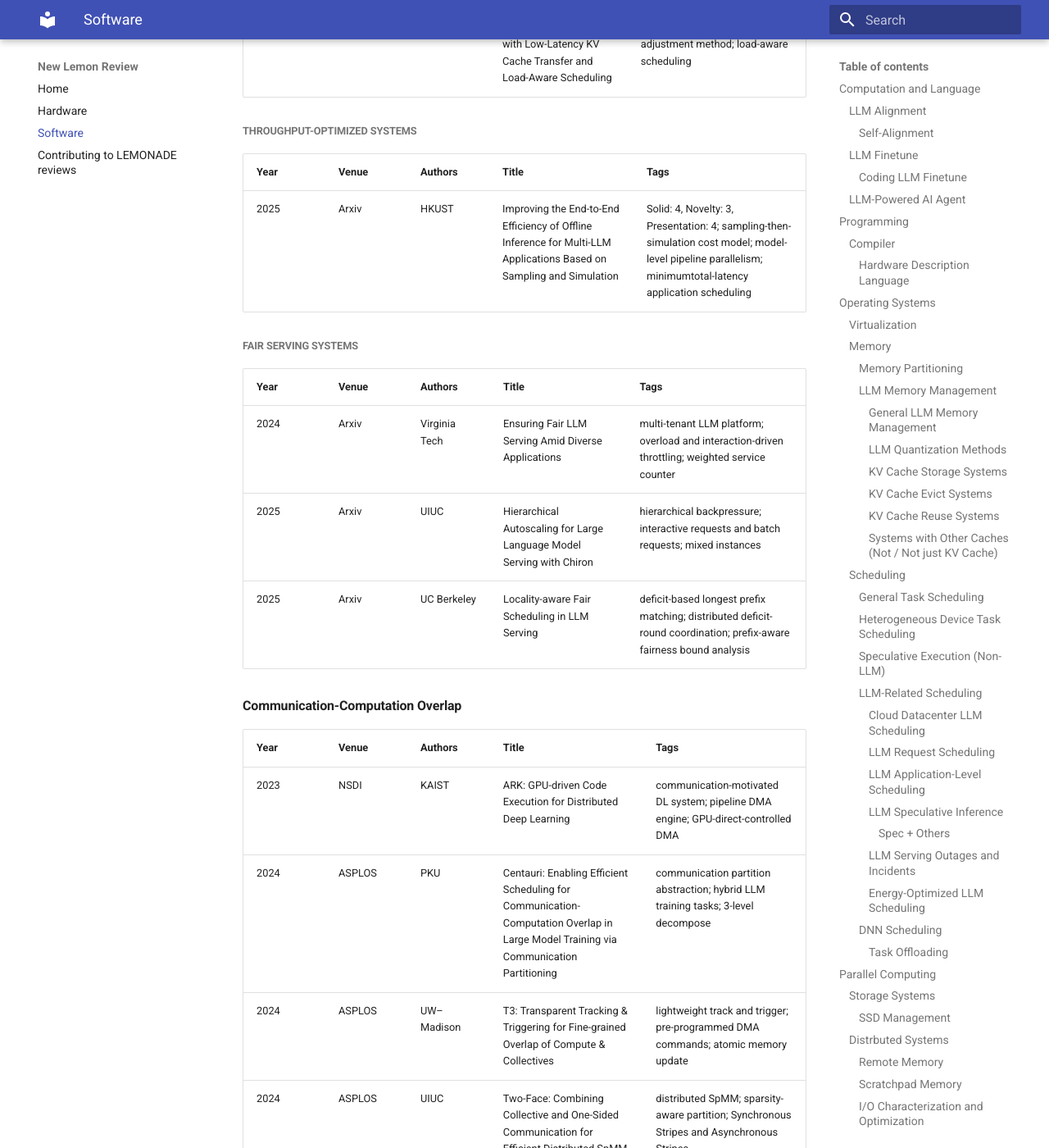
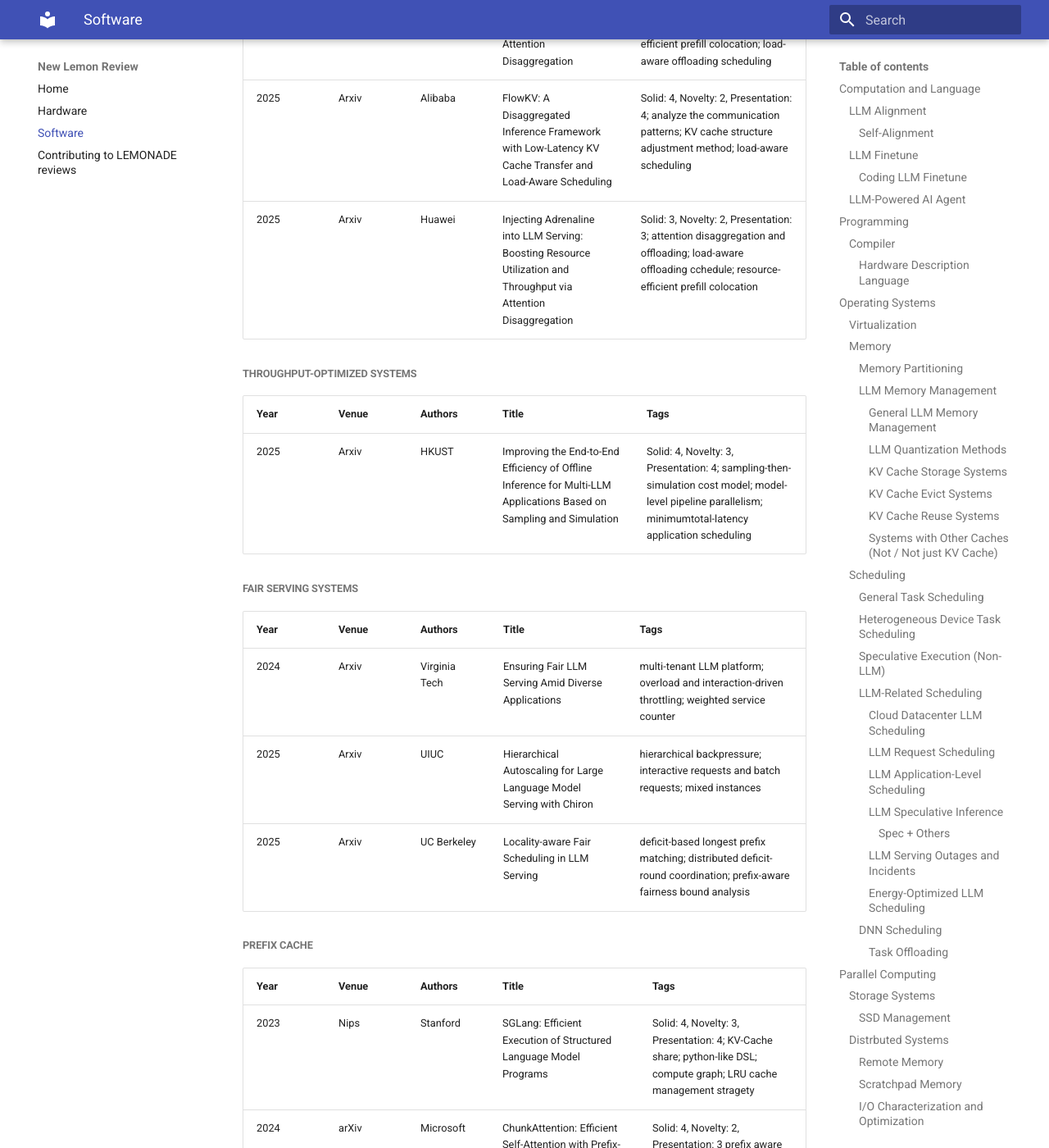
Before and after one commit to pku-lemonade/review, an MkDocs documentation site: the page built from docs/Software.md, in a window 1280 px wide and 1400 px high, scrolled down 21052 px. Shown: the whole window at 82% size. Built offline with MkDocs 1.6.1 and Material for MkDocs 9.7.7, drawn with Linux system fonts in a browser that asks for light colours; some of the changed text lies outside the part shown.

Commit message:
Add papers about prefix cache, pd disgrate and tensor execution optimization (#55)
* Add papers about prefix cache && PD

* Add papres about tensor execution optimization

* delete the same paper with feiyang

---------

Co-authored-by: Youwei Zhuo <youwei@pku.edu.cn>

```diff
--- a/docs/Software.md
+++ b/docs/Software.md
@@ -285,6 +285,7 @@
 | 2025 | ArXiv | UIUC | HyGen: Efficient LLM Serving via Elastic Online-Offline Request Co-location | online-offline request co-location; interference-aware profiler; latency predictor; adaptive scheduler |
 | 2025 | Arxiv | PKU | Memory Offloading for Large Language Model Inference with Latency SLO Guarantees | effectively captures the tension between meeting SLOs and maximizing host memory usage; dynamic offloading interval; per-bus coordinator |
 | 2025 | Arxiv | Huawei | Hybrid Offline-online Scheduling Method for Large Language Model Inference Optimization | hybrid offline-online scheduling; preemptive scheduling for hardware utilization; lagrangian method for cost efficiency evaluation |
+| 2025 | FAST | THU | Mooncake: Trading More Storage for Less Computation — A KVCache-centric Architecture for Serving LLM Chatbot | Solid: 4, Novelty: 2, Presentation: 3; PD-disaggregate system; kv-cache centered; global kv-cache pool; dynamic SLO scheduler; paged KV-Cache storage |
 
 ##### Surveys
 
@@ -382,6 +383,7 @@
 | 2025 | Arxiv | ByteDance | KVDirect: Distributed Disaggregated LLM Inference | tensor-centric communication mechanism; pull-based KV cache transfer; dynamic GPU resource scheduling via RDMA |
 | 2025 | Arxiv | SYSU | Injecting Adrenaline into LLM Serving: Boosting Resource Utilization and Throughput via Attention Disaggregation | Solid: 4, Novelty: 3, Presentation: 4; attention disaggregation and offloading mechanism; low-latency decoding synchronization; resource-efficient prefill colocation; load-aware offloading scheduling |
 | 2025 | Arxiv | Alibaba | FlowKV: A Disaggregated Inference Framework with Low-Latency KV Cache Transfer and Load-Aware Scheduling | Solid: 4, Novelty: 2, Presentation: 4; analyze the communication patterns; KV cache structure adjustment method; load-aware scheduling |
+| 2025 | Arxiv | Huawei | Injecting Adrenaline into LLM Serving: Boosting Resource Utilization and Throughput via Attention Disaggregation | Solid: 3, Novelty: 2, Presentation: 3; attention disaggregation and offloading; load-aware offloading cchedule; resource-efficient prefill colocation |
 
 ##### Throughput-Optimized Systems
 
@@ -397,6 +399,13 @@
 | 2025 | Arxiv | UIUC | Hierarchical Autoscaling for Large Language Model Serving with Chiron | hierarchical backpressure; interactive requests and batch requests; mixed instances |
 | 2025 | Arxiv | UC Berkeley | Locality-aware Fair Scheduling in LLM Serving | deficit-based longest prefix matching; distributed deficit-round coordination; prefix-aware fairness bound analysis |
 
+##### Prefix Cache
+
+| Year | Venue | Authors | Title | Tags |
+|-|-|-|-|-|
+| 2023 | Nips  | Stanford  | SGLang: Efficient Execution of Structured Language Model Programs | Solid: 4, Novelty: 3, Presentation: 4; KV-Cache share; python-like DSL; compute graph; LRU cache management stragety |
+| 2024 | arXiv | Microsoft | ChunkAttention: Efficient Self-Attention with Prefix-Aware KV Cache and Two-Phase Partition | Solid: 4, Novelty: 2, Presentation: 3 prefix aware attention compute; manage kv-cache chunks as prefix tree; reduce kv-cache redundancy |
+
 #### Communication-Computation Overlap
 
 | Year | Venue | Authors | Title | Tags |
@@ -406,6 +415,12 @@
 | 2024 | ASPLOS | UW–Madison | T3: Transparent Tracking & Triggering for Fine-grained Overlap of Compute & Collectives | lightweight track and trigger; pre-programmed DMA commands; atomic memory update |
 | 2024 | ASPLOS | UIUC | Two-Face: Combining Collective and One-Sided Communication for Efficient Distributed SpMM | distributed SpMM; sparsity-aware partition; Synchronous Stripes and Asynchronous Stripes |
 | 2024 | Arxiv | AMD | Optimizing ML Concurrent Computation and Communication with GPU DMA Engines | concurrent computation and communication; compute and memory interference among concurrent kernels; schedule prioritization and careful resource partitioning |
+
+#### Tensor Execution Optimization
+
+| Year | Venue | Authors | Title | Tags |
+|-|-|-|-|-|
+| 2025 | OSDI  | PKU     | Mirage: A Multi-Level Superoptimizer for Tensor Programs | Solid: 4, Novelty: 3, Presentation: 4; auto algebraically transfer tensor; using DAG to search configuration space; auto generate kernel function |
 
 ### Heterogeneous Systems
 
```
